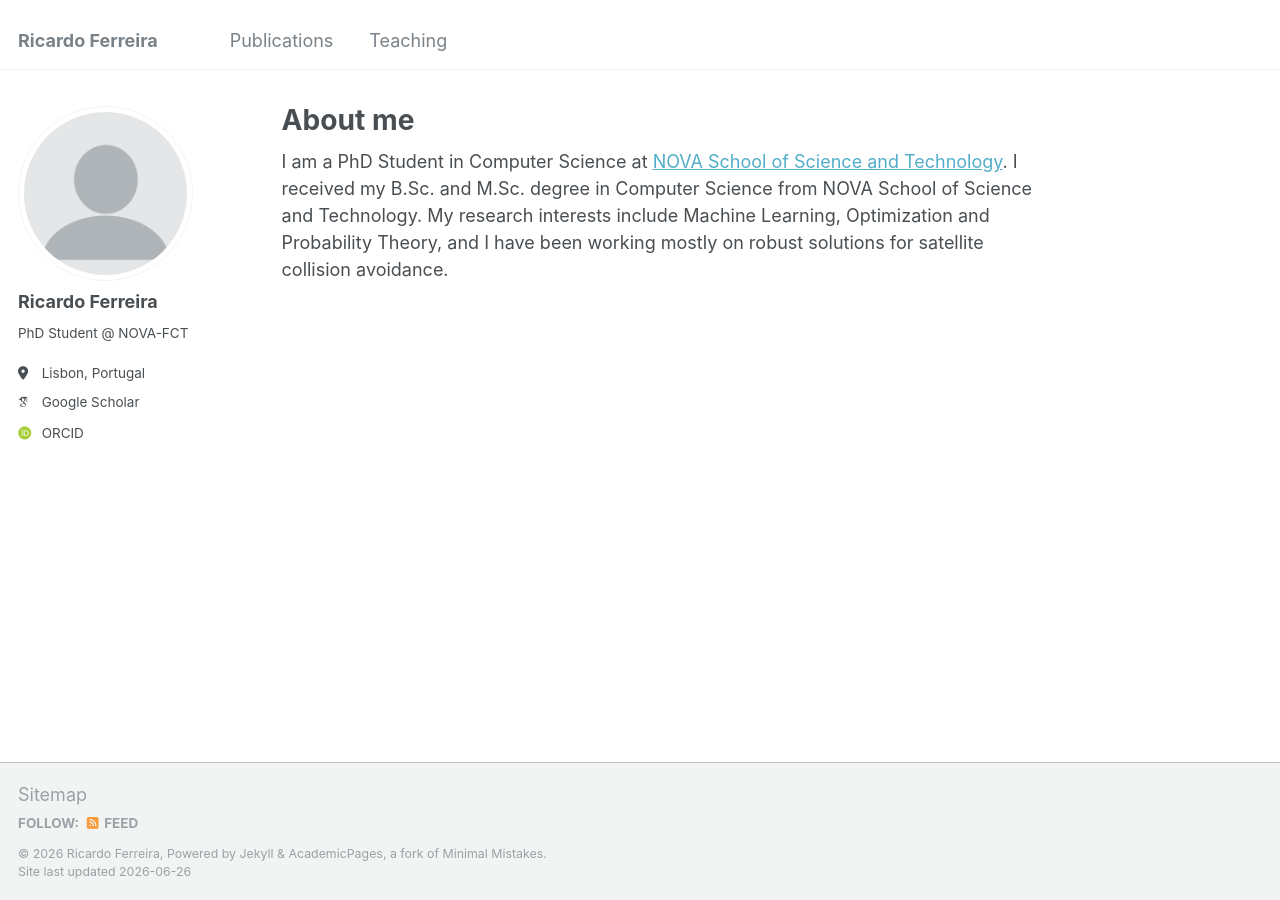
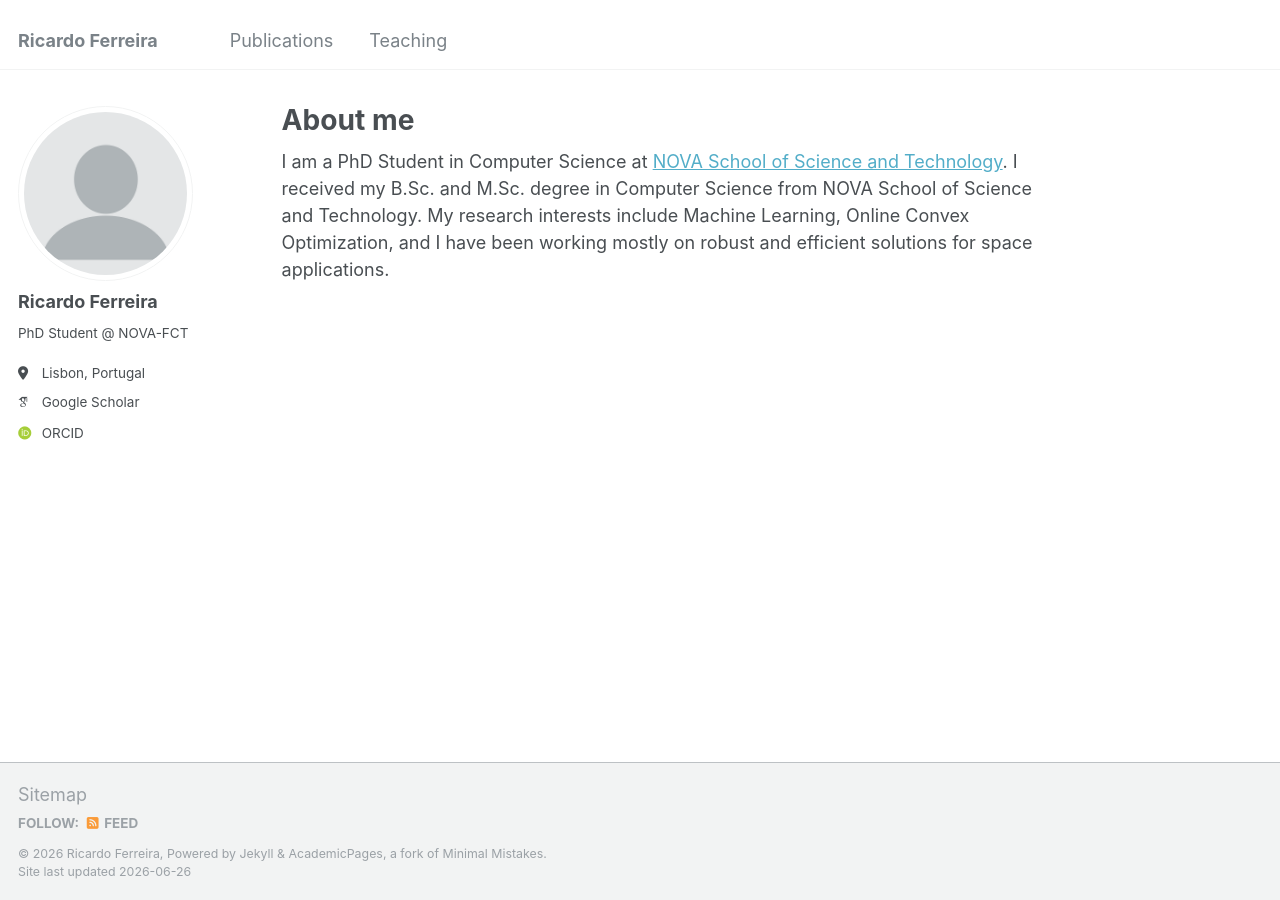
Before and after one commit to ricardojnf/ricardojnf.github.io, a Jekyll site: the page built from _pages/about.md, in a window 1280 px wide. Built offline with Jekyll 4.4.1, drawn with Linux system fonts in a browser that asks for light colours; some web fonts are replaced.

Commit message:
new-updates

```diff
--- a/_pages/about.md
+++ b/_pages/about.md
@@ -7,4 +7,4 @@ redirect_from:
   - /about.html
 ---
 
-I am a PhD Student in Computer Science at [NOVA School of Science and Technology](https://www.fct.unl.pt/en). I received my B.Sc. and M.Sc. degree in Computer Science from NOVA School of Science and Technology. My research interests include Machine Learning, Optimization and Probability Theory, and I have been working mostly on robust solutions for satellite collision avoidance.
+I am a PhD Student in Computer Science at [NOVA School of Science and Technology](https://www.fct.unl.pt/en). I received my B.Sc. and M.Sc. degree in Computer Science from NOVA School of Science and Technology. My research interests include Machine Learning, Online Convex Optimization, and I have been working mostly on robust and efficient solutions for space applications.
```
Also changed, not shown: _publications/2024-07-21-generalizing-trilateration.md (deleted, +0 -15 lines).
